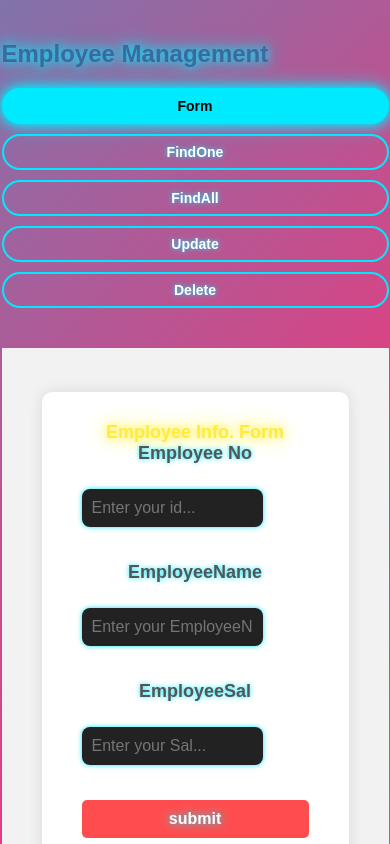
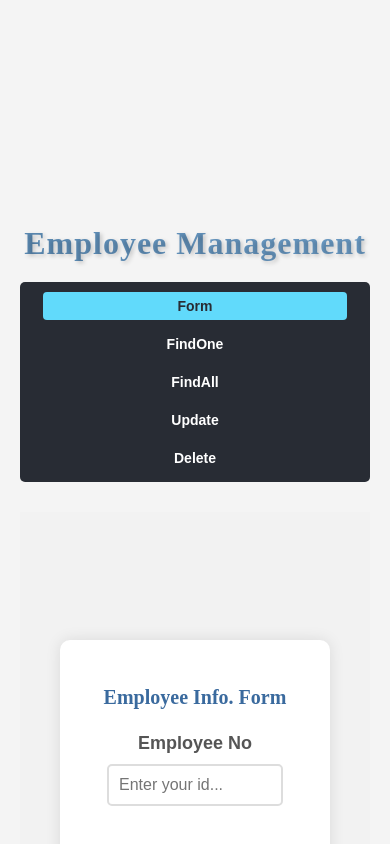
Before and after one commit to manpreet2026/MyProject, a React (Create React App) app in the folder client/: page / in a window 390 px wide. Shown: the top 844 px of the page. Built offline with nearby package versions, Linux system fonts and the light colour scheme.

Commit message:
Update App.css

```diff
--- a/client/src/style/App.css
+++ b/client/src/style/App.css
@@ -1,209 +1,158 @@
-/* General Reset */
-* {
-  box-sizing: border-box;
+body {
+  font-family: Arial, sans-serif;
+  background-color: #f4f4f4;
   margin: 0;
   padding: 0;
-  font-family: 'Poppins', sans-serif;
 }
 
-/* Body Styling */
-body {
-  height: 100vh;
-  background: linear-gradient(-45deg, #ee7752, #e73c7e, #23a6d5, #23d5ab);
-  background-size: 400% 400%;
-  animation: gradientBG 12s ease infinite;
-  display: flex;
-  flex-direction: column;
-  align-items: center;
-  justify-content: flex-start;
-  padding-top: 40px;
-  overflow-x: hidden;
+div {
+  padding: 20px;
+  text-align: center;
 }
 
-/* Header */
 h1 {
-  font-size: 32px;
+  font-family: FrankRuehl;
+  font-size: 3rem;
+  color: #163251;
+  text-align: center;
+  margin-top: 5px;
   margin-bottom: 30px;
-  font-weight: 700;
-  color: #00eaff;
-  text-shadow: 0 0 10px #00eaff, 0 0 20px #00eaff;
+  text-shadow: 2px 2px 4px rgba(0, 0, 0, 0.2);
+  letter-spacing: 2px;
+  background: linear-gradient(to right, #5c8bb4, #6c9cc6);
+  background-clip: text;
+  -webkit-text-fill-color: transparent;
+
+
+  animation: slideFromTop 1s ease-out forwards;
+  opacity: 0;
+  transform: translateY(-50px);
 }
 
-/* Navigation */
+button {
+  padding: 10px 20px;
+  background-color: #ff4d4f;
+  border: none;
+  color: white;
+  font-size: 16px;
+  border-radius: 5px;
+  cursor: pointer;
+  transition: background-color 0.3s ease;
+}
+.div1 {
+  display: flex;
+  justify-content: center;
+  align-items:60px center;
+  height: 100vh;
+  background-color: #f2f2f2;
+  margin-top: 20px;
+
+}
+
+.div2 {
+  background-color: white;
+  padding: 30px 40px;
+  border-radius: 10px;
+  box-shadow: 0 0 15px rgba(0, 0, 0, 0.1);
+  text-align:  center;
+   margin-bottom: 250px
+
+}
+
+
+@keyframes slideFromTop {
+  to {
+    opacity: 1;
+    transform: translateY(0);
+  }
+}
+
+
+h2 {
+  color: #3a6a9e;
+  margin-bottom: 20px;
+  font-size: 30px;
+  font-family: FrankRuehl;
+
+  animation: slideFromTop 1s ease-out forwards;
+  opacity: 0;
+  transform: translateY(-50px);
+}
+
 nav {
-  margin-bottom: 40px;
+  margin-bottom: 30px;
+  background-color: #282c34;
+  border-radius: 5px;
+  padding: 10px 0;
   display: flex;
-  flex-wrap: wrap;
-  gap: 15px;
   justify-content: center;
+  gap: 20px;
 }
 
 nav a {
-  color: #fff;
+  color: white;
   text-decoration: none;
   font-weight: bold;
-  padding: 10px 20px;
-  border-radius: 30px;
-  border: 2px solid #00eaff;
-  transition: 0.4s;
-  text-shadow: 0 0 5px #00eaff;
+  padding: 8px 16px;
+  border-radius: 4px;
+  transition: background-color 0.3s ease;
 }
 
-nav a:hover,
 nav a.active {
-  background-color: #00eaff;
-  color: black;
-  box-shadow: 0 0 10px #00eaff, 0 0 20px #00eaff;
+  background-color: #61dafb;
+  color: #282c34;
 }
 
-/* Shared Box Style */
-.container {
-  background: rgba(0, 0, 0, 0.6);
-  padding: 30px 40px;
-  border-radius: 20px;
-  box-shadow: 0 0 25px rgba(255, 255, 255, 0.1), 0 0 50px rgba(0, 255, 255, 0.3);
-  color: white;
-  width: 90%;
-  max-width: 500px;
-  animation: fadeIn 1s ease-in-out;
-  margin-bottom: 40px;
+nav a:hover {
+  background-color: #444;
 }
 
-/* Form */
-form {
-  display: flex;
-  flex-direction: column;
-  gap: 15px;
-  font-size: 16px;
-  color: #fff;
-}
 
-input[type="text"],
-input[type="number"],
-.input {
-  padding: 10px;
-  font-size: 16px;
-  border: none;
-  border-radius: 8px;
-  outline: none;
-  background-color: #222;
-  color: white;
-  box-shadow: 0 0 5px #00eaff;
-}
-
-/* Button */
-button,
-.butt,
-input[type="submit"] {
-  background: none;
-  border: 2px solid #00eaff;
-  padding: 12px 25px;
-  border-radius: 30px;
-  font-size: 16px;
-  font-weight: bold;
-  color: #00eaff;
-  cursor: pointer;
-  transition: all 0.4s ease;
-  text-shadow: 0 0 8px #00eaff;
-  align-self: center;
-}
-
-button:hover,
-.butt:hover,
-input[type="submit"]:hover {
-  background: #00eaff;
-  color: black;
-  box-shadow: 0 0 20px #00eaff, 0 0 40px #00eaff, 0 0 60px #00eaff;
-  transform: scale(1.08);
-}
-
-/* Headings & Text */
-h2 {
-  text-align: center;
-  font-size: 22px;
-  color: #ffeb3b;
-  text-shadow: 0 0 10px #ffeb3b, 0 0 20px #ffeb3b;
-}
-
-h4 {
-  color: #00eaff;
-  text-shadow: 0 0 5px #00eaff;
-}
-
-p {
-  font-size: 16px;
-  margin: 5px 0;
-}
-
-/* Table */
-table {
-  width: 100%;
-  border-collapse: collapse;
-  margin-top: 20px;
-  color: white;
-}
-
-th, td {
-  border: 1px solid #00eaff;
-  padding: 8px 12px;
-  text-align: center;
-}
-
-thead th {
-  background-color: rgba(0, 255, 255, 0.2);
-  text-shadow: 0 0 4px #00eaff;
-}
-
-/* Animations */
-@keyframes gradientBG {
-  0% { background-position: 0% 50%; }
-  50% { background-position: 100% 50%; }
-  100% { background-position: 0% 50%; }
-}
-
-@keyframes fadeIn {
-  from { opacity: 0; transform: scale(0.95); }
-  to { opacity: 1; transform: scale(1); }
-}
-
-/* Responsive */
+/* Tablet Devices (768px and below) */
 @media (max-width: 768px) {
-  .container {
-    width: 95%;
-    padding: 20px;
+  h1 {
+    font-size: 2.5rem;
+    letter-spacing: 1px;
   }
 
-  nav a {
-    padding: 8px 14px;
-    font-size: 14px;
-  }
-
-  h1 {
+  h2 {
     font-size: 24px;
   }
 
-  h2 {
-    font-size: 18px;
-  }
-
-  table th, table td {
-    font-size: 14px;
-    padding: 6px;
-  }
-}
-
-@media (max-width: 480px) {
   nav {
     flex-direction: column;
+    align-items: center;
     gap: 10px;
   }
 
   nav a {
-    width: 100%;
+    width: 80%;
     text-align: center;
   }
 
-  input, .input, button, .butt {
-    width: 100%;
+  div {
+    padding: 15px;
   }
 }
+
+/* Mobile Devices (480px and below) */
+@media (max-width: 480px) {
+  h1 {
+    font-size: 2rem;
+  }
+
+  h2 {
+    font-size: 20px;
+  }
+
+  nav a {
+    font-size: 14px;
+    padding: 6px 12px;
+  }
+
+  div {
+    padding: 10px;
+    margin-top:10px;
+    margin-top:100px;
+  }
+}
```
